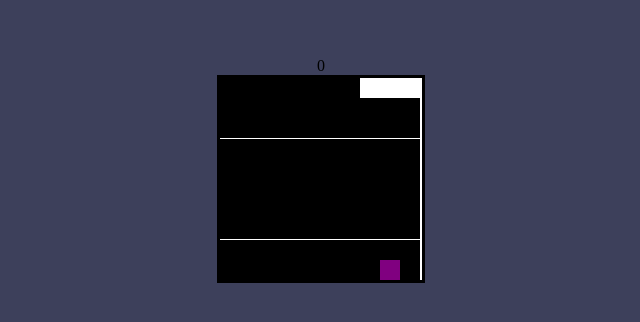
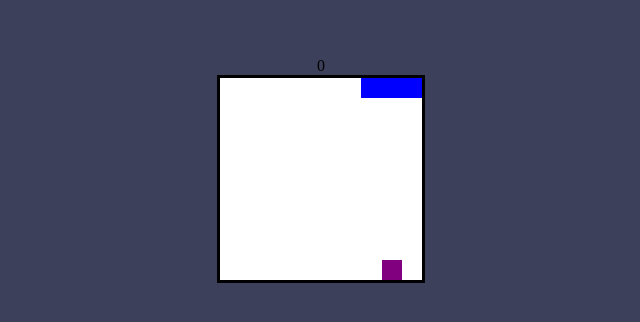
Before and after one commit to andraderaul/retro-games, a React (Create React App) app: page /snake in a window 1280 px wide. Shown: the part 230-552 px from the top of the page, without its empty margins (319-959 px from the left). Built offline with nearby package versions, Linux system fonts and the light colour scheme; the HTML template or start-up script is replaced by a standard one.

Commit message:
fix css in snake

```diff
--- a/src/pages/Snake/Snake.jsx
+++ b/src/pages/Snake/Snake.jsx
@@ -1,5 +1,5 @@
 import React, { useState, useEffect } from "react";
-import { Container, Grid, Square, Box } from "./Snake.style";
+import { Container, Grid, Square, Box, GameOver } from "./Snake.style";
 
 import useInterval from "../../hook/useInterval";
 import { snakeArray } from "../../helpers/Utils/Utils";
@@ -89,7 +89,7 @@ const Snake = () => {
           })}
         </Grid>
       ) : (
-        <Grid>Game Over</Grid>
+        <GameOver>Game Over</GameOver>
       )}
     </Container>
   );
--- a/src/pages/Snake/Snake.style.js
+++ b/src/pages/Snake/Snake.style.js
@@ -30,13 +30,13 @@ export const GameOver = styled.div`
 `;
 
 export const Square = styled.div`
-  width: 20px;
-  height: 20px;
+  width: 20.2px;
+  height: 20.2px;
 `;
 
 export const Box = styled.div`
   height: 100%;
   width: 100%;
   background-color: ${({ type }) =>
-    type === "snake" ? "white" : type === "apple" ? "purple" : "black"};
+    type === "snake" ? "blue" : type === "apple" ? "purple" : "none"};
 `;
```
